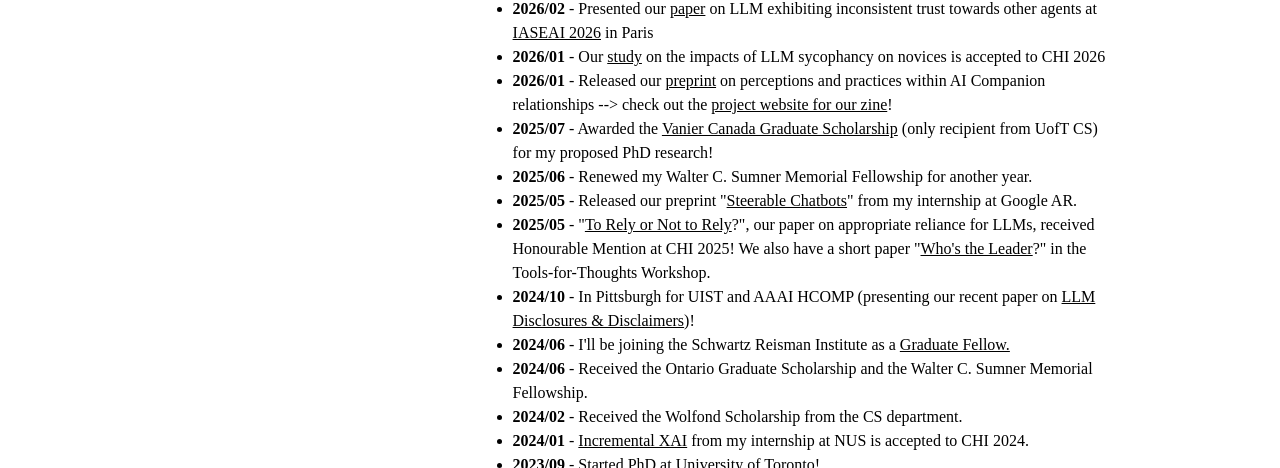
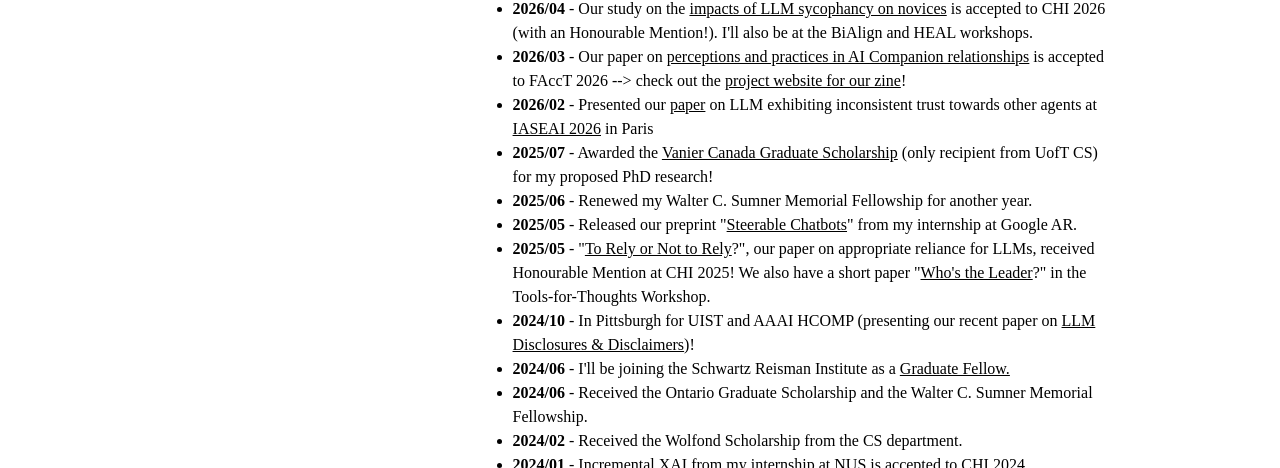
Before and after one commit to jessica-bo/jessica-bo.github.io, a website with bundled scripts: page index.html in a window 1280 px wide. Shown: the part 632-1100 px from the top of the page. Built offline with nearby package versions, Linux system fonts and the light colour scheme; a web font is replaced by a local one.

Commit message:
CHI & Facct updates

```diff
--- a/index.html
+++ b/index.html
@@ -103,9 +103,9 @@
           <div>
             <h3 class="masthead-subheading mt-4">Updates</h3>
               <ul>
+                <li><b>2026/04</b> - Our study on the <a href="https://arxiv.org/abs/2510.03667" target="blank" class="font-underline">impacts of LLM sycophancy on novices</a> is accepted to CHI 2026 (with an Honourable Mention!). I'll also be at the BiAlign and HEAL workshops.</li>
+                <li><b>2026/03</b> - Our paper on <a href="https://arxiv.org/abs/2601.13188" target="blank" class="font-underline">perceptions and practices in AI Companion relationships</a> is accepted to FAccT 2026 --> check out the <a href="https://zxnnic.github.io/ai-companion" target="blank" class="font-underline">project website for our zine</a>!</li>
                 <li><b>2026/02</b> - Presented our <a href="https://arxiv.org/abs/2602.22070" target="blank" class="font-underline">paper</a> on LLM exhibiting inconsistent trust towards other agents at <a href="iaseai.org/our-programs/iaseai26" target="blank" class="font-underline">IASEAI 2026</a> in Paris</li>
-                <li><b>2026/01</b> - Our <a href="https://arxiv.org/abs/2510.03667" target="blank" class="font-underline">study</a> on the impacts of LLM sycophancy on novices is accepted to CHI 2026 </li>
-                <li><b>2026/01</b> - Released our <a href="https://arxiv.org/abs/2601.13188" target="blank" class="font-underline">preprint</a> on perceptions and practices within AI Companion relationships --> check out the <a href="https://zxnnic.github.io/ai-companion" target="blank" class="font-underline">project website for our zine</a>!</li>
                 <li><b>2025/07</b> - Awarded the <a href="https://vanier.gc.ca/en/scholar_search-chercheur_recherche_2025.html" target="blank" class="font-underline">Vanier Canada Graduate Scholarship</a> (only recipient from UofT CS) for my proposed PhD research!</li>
                 <li><b>2025/06</b> - Renewed my Walter C. Sumner Memorial Fellowship for another year.</li>
                 <li><b>2025/05</b> - Released our preprint "<a href="https://arxiv.org/abs/2505.04260" target="blank" class="font-underline">Steerable Chatbots</a>" from my internship at Google AR.</li>
```
